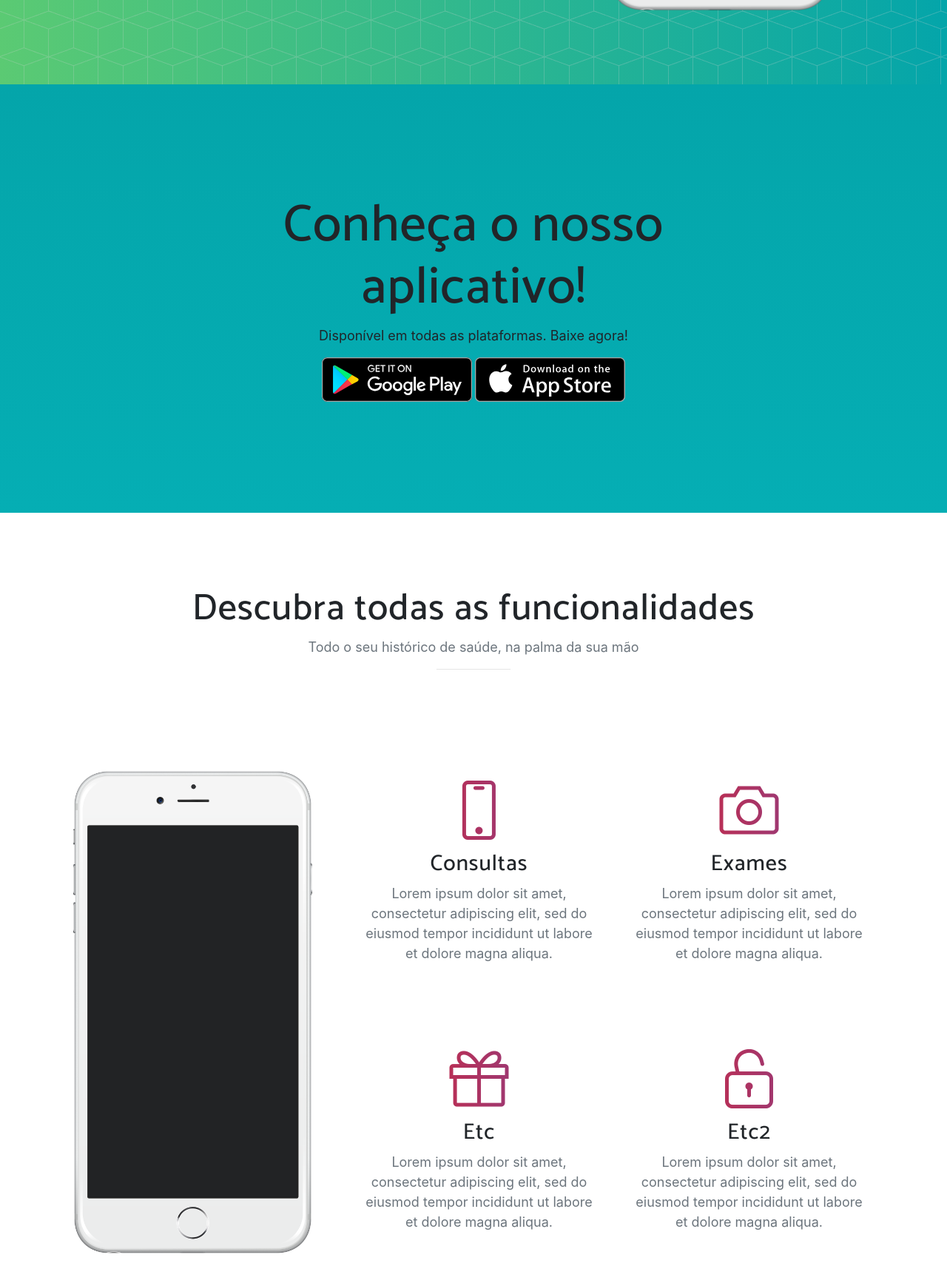
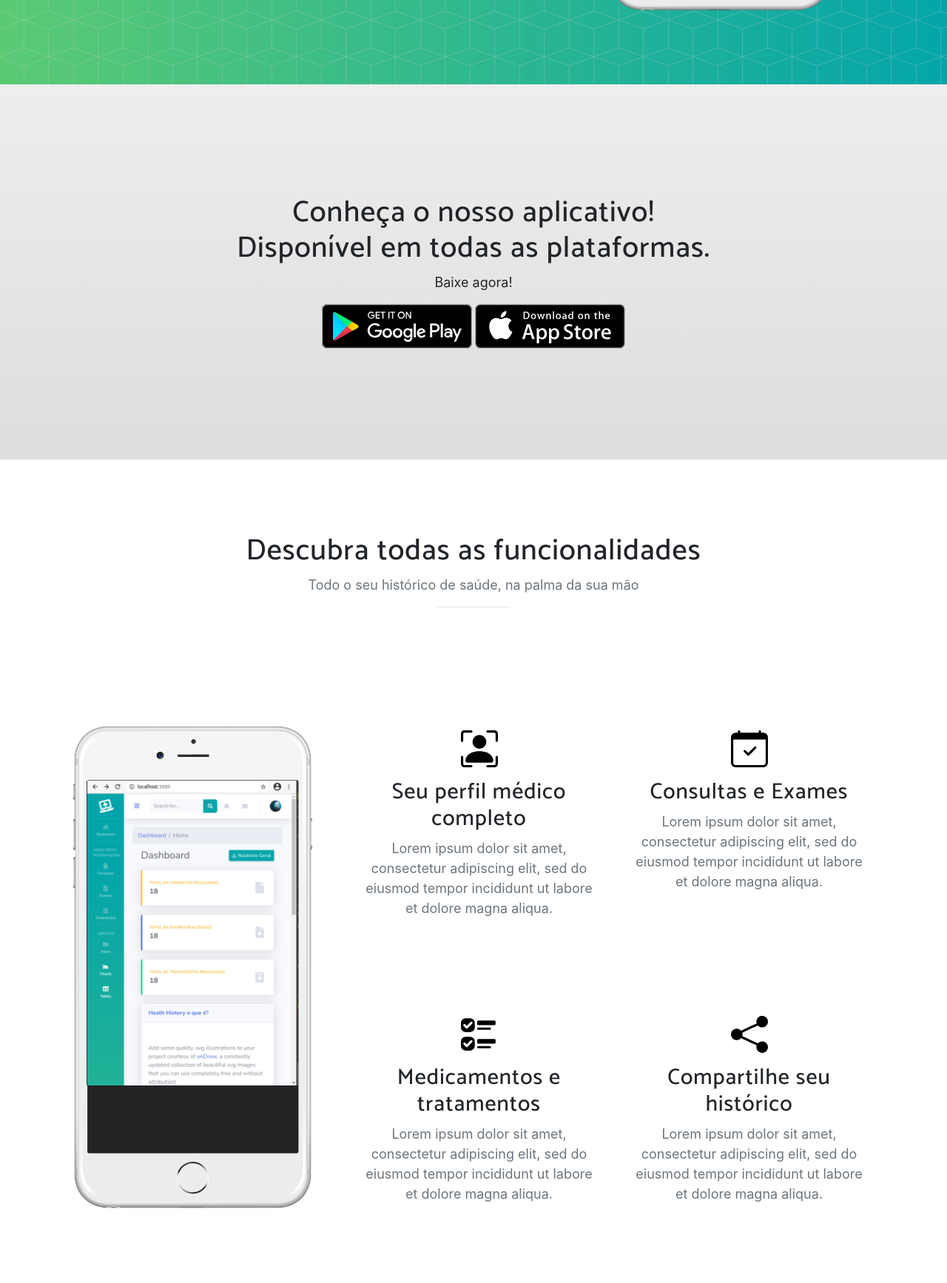
Before and after one commit to rafarosa92/health_history_landing, a website with bundled scripts: page index.html in a window 1280 px wide. Shown: the part 686-2420 px from the top of the page at 74% size. Built offline with nearby package versions, Linux system fonts and the light colour scheme; a web font is replaced by a local one.

Commit message:
page estilization

```diff
--- a/css/new-age.css
+++ b/css/new-age.css
@@ -56,7 +56,7 @@ section {
 }
 
 section h2 {
-  font-size: 50px;
+  font-size: 40px;
 }
 
 #mainNav {
@@ -205,7 +205,7 @@ section.download {
 }
 
 section.download h2 {
-  font-size: 50px;
+  font-size: 20px;
   margin-top: 0;
 }
 
@@ -231,7 +231,7 @@ section.download .badges .badge-link img {
 
 @media (min-width: 768px) {
   section.download h2 {
-    font-size: 70px;
+    font-size: 40px;
   }
 }
 
@@ -396,8 +396,8 @@ footer ul li a:hover, footer ul li a:focus, footer ul li a:active, footer ul li
 }
 
 .bg-primary {
-  background: #04a5aa;
-  background: linear-gradient(#04a5aa, #05aeb4);
+  background: #eeeeee;
+  background: linear-gradient(#eeeeee, #dddddd);
 }
 
 .text-primary {
--- a/index.html
+++ b/index.html
@@ -43,13 +43,13 @@
       <div class="collapse navbar-collapse" id="navbarResponsive">
         <ul class="navbar-nav ml-auto">
           <li class="nav-item">
-            <a class="nav-link js-scroll-trigger" href="#download">Sobre nós</a>
+            <a class="nav-link js-scroll-trigger" href="#download">Download</a>
           </li>
           <li class="nav-item">
-            <a class="nav-link js-scroll-trigger" href="#features">Como funciona o APP</a>
+            <a class="nav-link js-scroll-trigger" href="#features">Sobre</a>
           </li>
           <li class="nav-item">
-            <a class="nav-link js-scroll-trigger" href="#contact">Entre em contato</a>
+            <a class="nav-link js-scroll-trigger" href="#contact">Contato</a>
           </li>
         </ul>
       </div>
@@ -99,8 +99,8 @@
     <div class="container">
       <div class="row">
         <div class="col-md-8 mx-auto">
-          <h2 class="section-heading">Conheça o nosso aplicativo!</h2>
-          <p>Disponível em todas as plataformas. Baixe agora!</p>
+          <h2 class="section-heading">Conheça o nosso aplicativo!<br>Disponível em todas as plataformas.</h2>
+          <p>Baixe agora!</p>
           <div class="badges">
             <a class="badge-link" href="#"><img src="img/google-play-badge.svg" alt=""></a>
             <a class="badge-link" href="#"><img src="img/app-store-badge.svg" alt=""></a>
@@ -124,7 +124,7 @@
               <div class="device">
                 <div class="screen">
                   <!-- Demo image for screen mockup, you can put an image here, some HTML, an animation, video, or anything else! -->
-                  <img src="" class="img-fluid" alt="">
+                  <img src="img/dashboard_sample.png" class="img-fluid" alt="">
                 </div>
                 <div class="button">
                   <!-- You can hook the "home button" to some JavaScript events or just remove it -->
@@ -138,16 +138,20 @@
             <div class="row">
               <div class="col-lg-6">
                 <div class="feature-item">
-                  <i class="icon-screen-smartphone text-primary"></i>
-                  <h3>Consultas</h3>
+                  <div class="my-3">
+                    <img src="icons/person-bounding-box.svg" alt="" height="50px" width="50px" />
+                  </div>
+                  <h3>Seu perfil médico completo</h3>
                   <p class="text-muted">Lorem ipsum dolor sit amet, consectetur adipiscing elit, sed do eiusmod tempor
                     incididunt ut labore et dolore magna aliqua.</p>
                 </div>
               </div>
               <div class="col-lg-6">
                 <div class="feature-item">
-                  <i class="icon-camera text-primary"></i>
-                  <h3>Exames</h3>
+                  <div class="my-3">
+                    <img src="icons/calendar-check.svg" alt="" height="50px" width="50px" />
+                  </div>
+                  <h3>Consultas e Exames</h3>
                   <p class="text-muted">Lorem ipsum dolor sit amet, consectetur adipiscing elit, sed do eiusmod tempor
                     incididunt ut labore et dolore magna aliqua.</p>
                 </div>
@@ -156,16 +160,20 @@
             <div class="row">
               <div class="col-lg-6">
                 <div class="feature-item">
-                  <i class="icon-present text-primary"></i>
-                  <h3>Etc</h3>
+                  <div class="my-3">
+                    <img src="icons/ui-checks.svg" alt="" height="50px" width="50px" />
+                  </div>
+                  <h3>Medicamentos e tratamentos</h3>
                   <p class="text-muted">Lorem ipsum dolor sit amet, consectetur adipiscing elit, sed do eiusmod tempor
                     incididunt ut labore et dolore magna aliqua.</p>
                 </div>
               </div>
               <div class="col-lg-6">
                 <div class="feature-item">
-                  <i class="icon-lock-open text-primary"></i>
-                  <h3>Etc2</h3>
+                  <div class="my-3">
+                    <img src="icons/share-fill.svg" alt="" height="50px" width="50px" />
+                  </div>
+                  <h3>Compartilhe seu histórico</h3>
                   <p class="text-muted">Lorem ipsum dolor sit amet, consectetur adipiscing elit, sed do eiusmod tempor
                     incididunt ut labore et dolore magna aliqua.</p>
                 </div>
@@ -180,36 +188,11 @@
   <section class="cta">
     <div class="cta-content">
       <div class="container">
-        <h2>Stop waiting.<br>Start building.</h2>
+        <h2>Não espere mais.<br>Comece agora.</h2>
         <a href="#contact" class="btn btn-outline btn-xl js-scroll-trigger">Let's Get Started!</a>
       </div>
     </div>
     <div class="overlay"></div>
-  </section>
-
-  <section class="contact bg-primary" id="contact">
-    <div class="container">
-      <h2>We
-        <i class="fas fa-heart"></i>
-        new friends!</h2>
-      <ul class="list-inline list-social">
-        <li class="list-inline-item social-twitter">
-          <a href="#">
-            <i class="fab fa-twitter"></i>
-          </a>
-        </li>
-        <li class="list-inline-item social-facebook">
-          <a href="#">
-            <i class="fab fa-facebook-f"></i>
-          </a>
-        </li>
-        <li class="list-inline-item social-google-plus">
-          <a href="#">
-            <i class="fab fa-google-plus-g"></i>
-          </a>
-        </li>
-      </ul>
-    </div>
   </section>
 
   <footer>
```
Also changed, not shown: icons/app-store-badge.svg (added), icons/calendar-check.svg (added), icons/google-play-badge.svg (added), icons/person-bounding-box.svg (added), icons/share-fill.svg (added), icons/ui-checks.svg (added), img/calendar-check.svg (added), img/person-bounding-box.svg (added), img/share-fill.svg (added).
